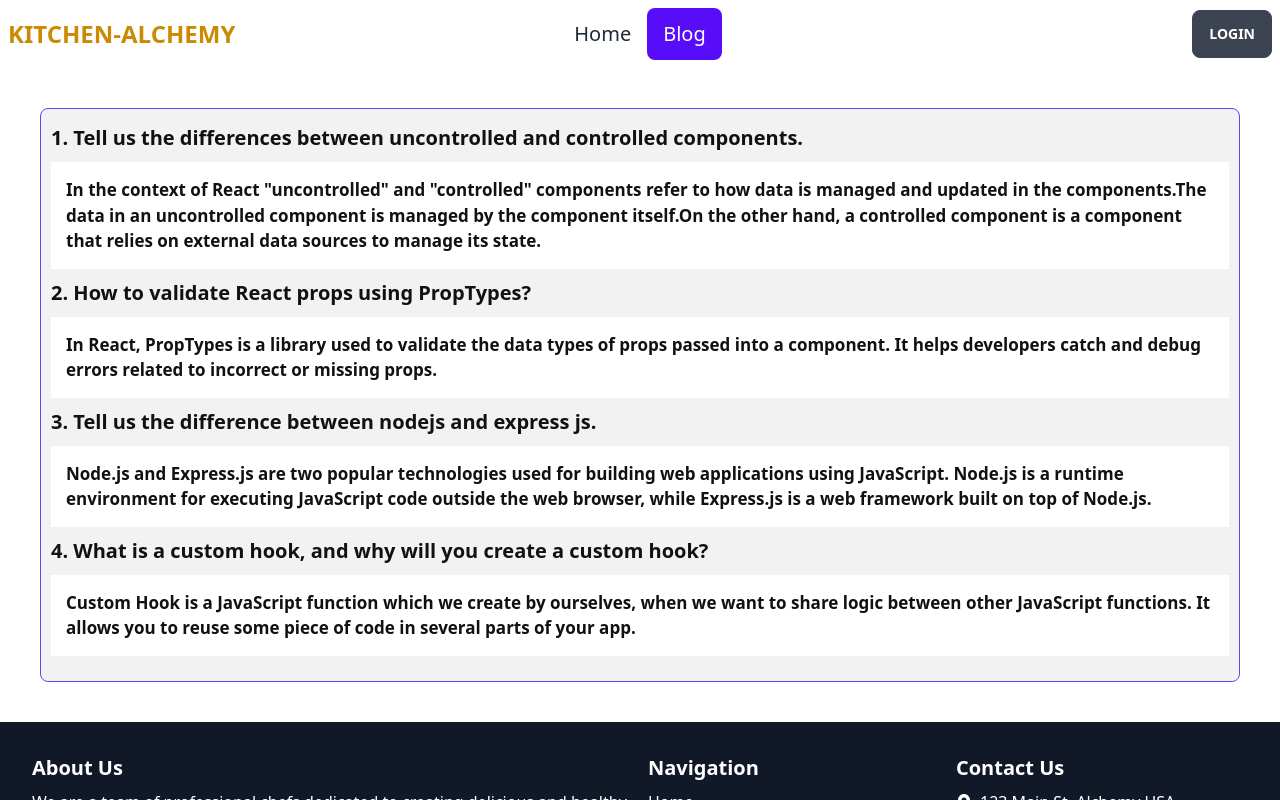
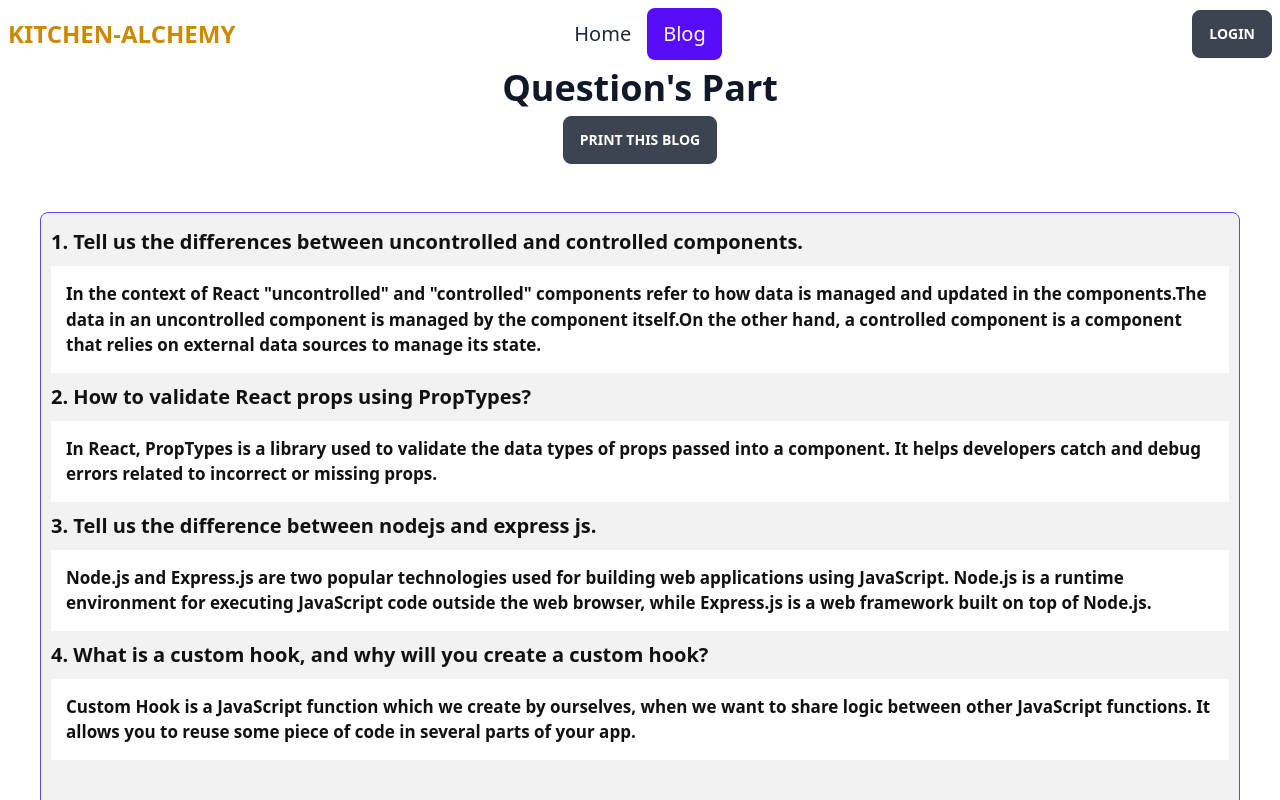
Before and after one commit to mrnalve/Kitchen-Alchemy, a React (Vite) app: page /blog in a window 1280 px wide. Shown: the top 800 px of the page. Built offline with nearby package versions, Linux system fonts and the light colour scheme; no server answers.

Commit message:
implement react to pdf

```diff
--- a/package.json
+++ b/package.json
@@ -22,6 +22,7 @@
     "react-loader-spinner": "^5.3.4",
     "react-rating": "^2.0.5",
     "react-router-dom": "^6.11.0",
+    "react-to-print": "^2.14.12",
     "react-toastify": "^9.1.2",
     "sort-by": "^1.2.0"
   },
--- a/src/Pages/Blog/Blog.jsx
+++ b/src/Pages/Blog/Blog.jsx
@@ -1,22 +1,66 @@
-import React from 'react';
-import './Blog.css'
+import React, { useRef } from "react";
+import "./Blog.css";
+import { useReactToPrint } from "react-to-print";
 
 const Blog = () => {
-    return (
-        <div className="questions">
-            <h5 className='font-bold text-xl'>1. Tell us the differences between uncontrolled and controlled components.</h5>
-            <p>In the context of React "uncontrolled" and "controlled" components refer to how data is managed and updated in the components.The data in an uncontrolled component is managed by the component itself.On the other hand, a controlled component is a component that relies on external data sources to manage its state.</p>
+  const componentRef = useRef();
+  const handlePrint = useReactToPrint({
+    content: () => componentRef.current,
+    documentTitle: "blog-data"
+  });
+  return (
+    <div>
+      <div className="text-center">
+      <h2 className="text-3xl font-extrabold text-gray-900 sm:text-4xl">
+            Question's Part
+          </h2>
+        <button onClick={handlePrint} className="btn my-2">
+          Print this blog
+        </button>
+      </div>
+      <div className="questions" ref={componentRef} style={{height: window.innerHeight}}>
+        <h5 className="font-bold text-xl">
+          1. Tell us the differences between uncontrolled and controlled
+          components.
+        </h5>
+        <p>
+          In the context of React "uncontrolled" and "controlled" components
+          refer to how data is managed and updated in the components.The data in
+          an uncontrolled component is managed by the component itself.On the
+          other hand, a controlled component is a component that relies on
+          external data sources to manage its state.
+        </p>
 
-            <h5 className='font-bold text-xl'>2. How to validate React props using PropTypes?</h5>
-            <p>In React, PropTypes is a library used to validate the data types of props passed into a component. It helps developers catch and debug errors related to incorrect or missing props.</p>
+        <h5 className="font-bold text-xl">
+          2. How to validate React props using PropTypes?
+        </h5>
+        <p>
+          In React, PropTypes is a library used to validate the data types of
+          props passed into a component. It helps developers catch and debug
+          errors related to incorrect or missing props.
+        </p>
 
-            <h5 className='font-bold text-xl'>3. Tell us the difference between nodejs and express js.</h5>
-            <p>Node.js and Express.js are two popular technologies used for building web applications using JavaScript. Node.js is a runtime environment for executing JavaScript code outside the web browser, while Express.js is a web framework built on top of Node.js.</p>
+        <h5 className="font-bold text-xl">
+          3. Tell us the difference between nodejs and express js.
+        </h5>
+        <p>
+          Node.js and Express.js are two popular technologies used for building
+          web applications using JavaScript. Node.js is a runtime environment
+          for executing JavaScript code outside the web browser, while
+          Express.js is a web framework built on top of Node.js.
+        </p>
 
-            <h5 className='font-bold text-xl'>4. What is a custom hook, and why will you create a custom hook?</h5>
-            <p>Custom Hook is a JavaScript function which we create by ourselves, when we want to share logic between other JavaScript functions. It allows you to reuse some piece of code in several parts of your app.</p>
-        </div>
-    );
+        <h5 className="font-bold text-xl">
+          4. What is a custom hook, and why will you create a custom hook?
+        </h5>
+        <p>
+          Custom Hook is a JavaScript function which we create by ourselves,
+          when we want to share logic between other JavaScript functions. It
+          allows you to reuse some piece of code in several parts of your app.
+        </p>
+      </div>
+    </div>
+  );
 };
 
 export default Blog;
```
Also changed, not shown: 1 other file (tests, documents, lock files or other folders).
